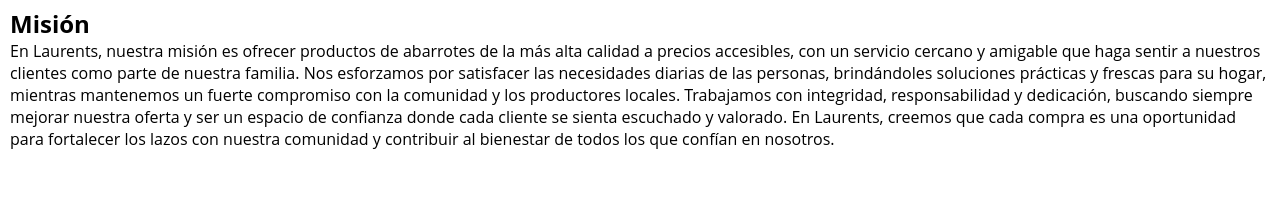
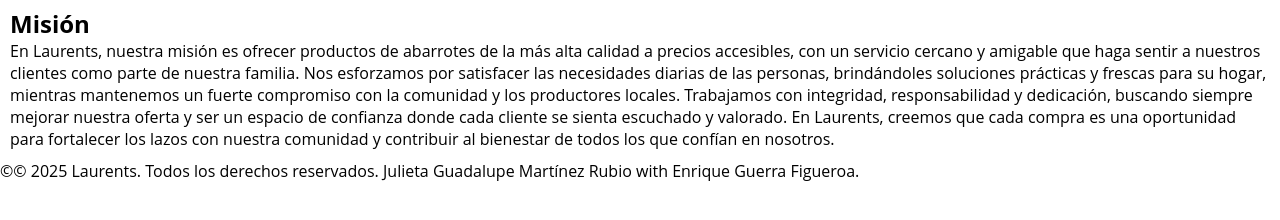
Before and after one commit to juliettttw/help, a plain HTML site: page pagina/mision.html in a window 1280 px wide. Shown: the part 280-500 px from the top of the page. Drawn offline with Linux system fonts and the light colour scheme.

Commit message:
Update mision.html

```diff
--- a/pagina/mision.html
+++ b/pagina/mision.html
@@ -58,3 +58,8 @@ Trabajamos con integridad, responsabilidad y dedicación, buscando siempre mejor
 
 </p>
 </div>
+<footer>
+	<p>&copy;© 2025 Laurents. Todos los derechos reservados. Julieta Guadalupe Martínez Rubio with Enrique Guerra Figueroa.</p>
+</footer>
+</body>
+</html>
```
